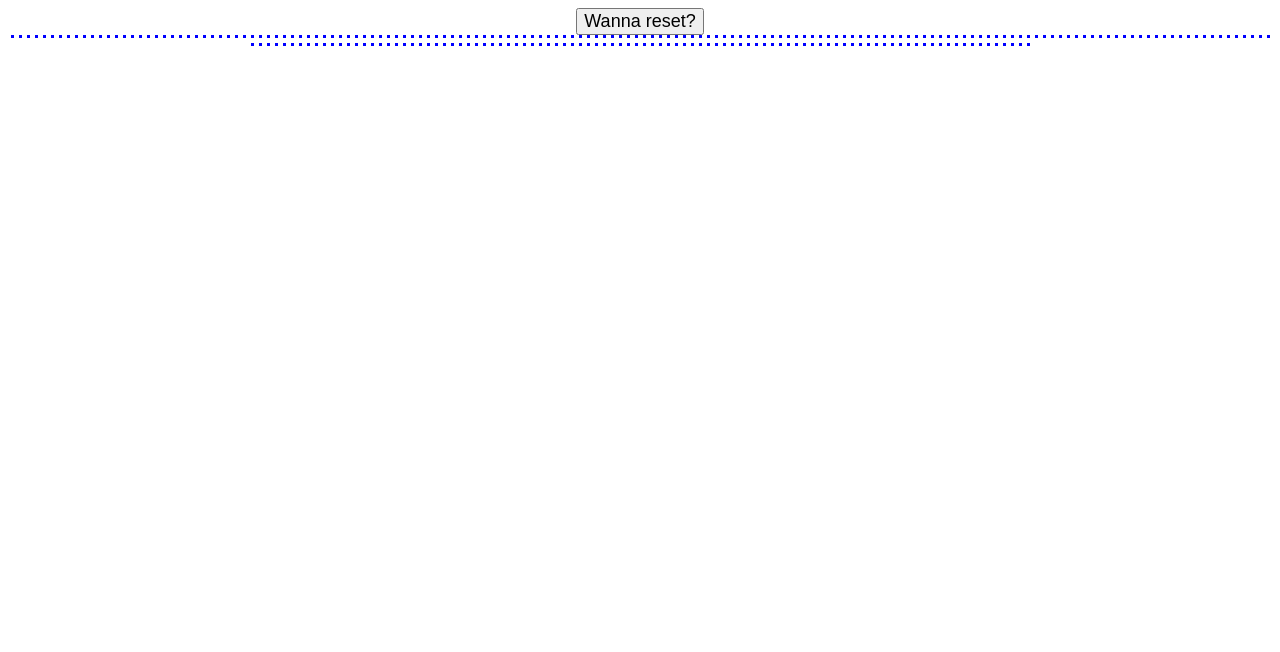
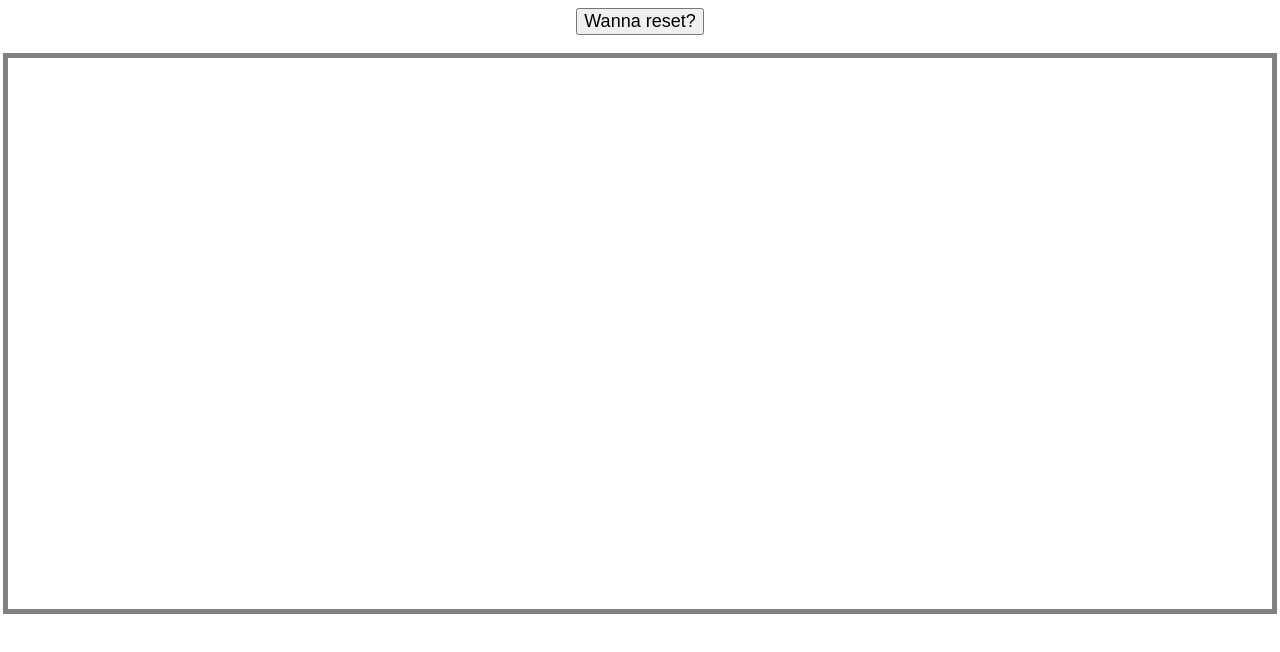
Before and after one commit to morfxmo/etch-sketch, a plain HTML site: page index.html in a window 1280 px wide. Drawn offline with Linux system fonts and the light colour scheme.

Commit message:
functioning version

```diff
--- a/script.js
+++ b/script.js
@@ -14,12 +14,11 @@ function fillContainer(num) {
         for (let j = 0 ; j < num ; j++) {
 
             const newDiv = document.createElement("div");
-            newDiv.style["backgroundColor"] = "blue";
-            newDiv.style["width"] = "3px";
-            newDiv.style["height"] = "3px";
+            newDiv.style["width"] = `${100/num}%`;
+            newDiv.style["height"] = `${551/num}px`;
 
             newDiv.addEventListener("mouseenter" , () => {
-                newDiv.style["backgroundColor"] = "red";
+                newDiv.style["backgroundColor"] = "black";
             })
 
             container.appendChild(newDiv);
--- a/style.css
+++ b/style.css
@@ -3,12 +3,15 @@
     flex-direction: column;
     justify-content: center;
     align-items: center;
+    gap: 18px;
 }
 
 .container {
     display: flex;
     flex-wrap: wrap;
-    justify-content: center;
+    flex-direction: row;
     align-items: center;
-    gap: 5px;
+    width: 100%;
+    height: 100%;
+    border: 5px solid gray;
 }
```
